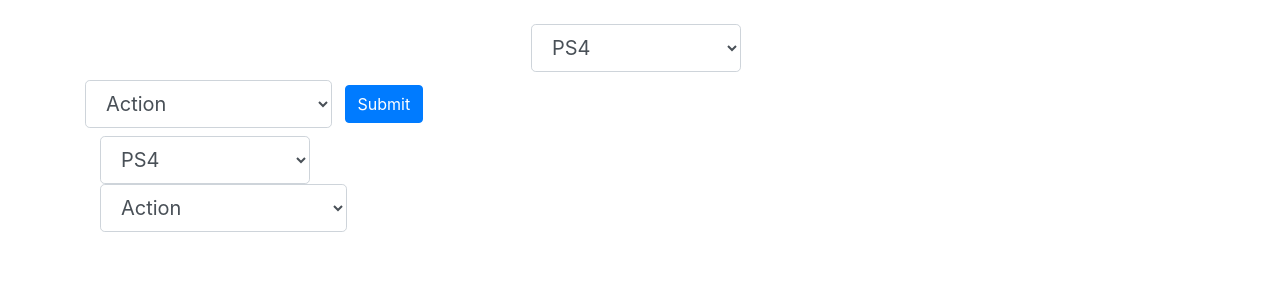
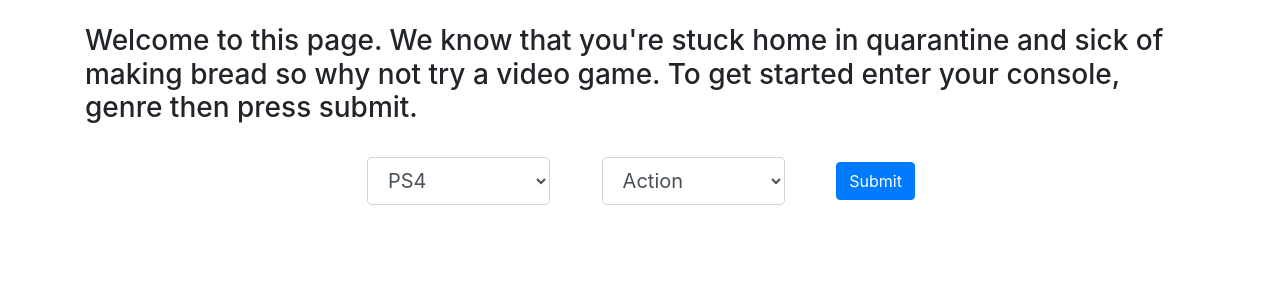
Before and after one commit to PatrickVFerrer/flask-game-recommender, a Flask app: page / in a window 1280 px wide. Shown: the part 56-356 px from the top of the page. Run offline with Flask 2, Linux system fonts and the light colour scheme; some libraries are stand-ins or nearby versions.

Commit message:
completed form

```diff
--- a/templates/index.html
+++ b/templates/index.html
@@ -18,19 +18,26 @@
 
 {% block content%}
 <br>
-<form class= "form-inline" style="text-align:center inline-block;">
-
-<div class="container input-group">
-<select class="form-control  mb-2 mr-sm-2 form-control-lg col col-lg-12" placeholder= "Select Your Console">
+<div class="container">
+<h3> Welcome to this page. We know that you're stuck home in quarantine and sick of making bread so why not try a video game. To get started enter your console, genre then press submit. <h3>
+</div>
+<br>
+<div class="form">
+<form class= "form-inline" action="game_recs" method="POST">
+<div class="container col col-lg-3">
+</div>
+<div class="container col col-lg-2">
+<select name= "console" class="form-control  mb-2 mr-sm-2 form-control-lg col col-lg-12" placeholder="Select Your Console" >
   <option>PS4</option>
   <option>XBox One</option>
   <option>Nintendo Switch</option>
+  <option>Apple/Android</option>
 </select>
 </div>
 
-<div class="container">
+<div class="container col col-lg-2">
 
-<select class="form-control  mb-2 mr-sm-2 form-control-lg col col-lg-12" placeholder="Select Your Genre">
+<select name="genre" class="form-control  mb-2 mr-sm-2 form-control-lg col col-lg-12" placeholder="Select Your Genre">
   <option>Action</option>
   <option>First Person Shooter</option>
   <option>Indie</option>
@@ -38,28 +45,14 @@
   <option>Racing</option>
   <option>Simulator</option>
 </select>
-
+</div>
+<div class="container col col-lg-1">
 <button type="submit" class="btn btn-primary mb-2">Submit</button>
-
+</div>
+<div class="container col col-lg-3">
+</div>
 </form>
 
-<div class="container">
-<select class="form-control form-control-lg col col-lg-6">
-  <option>PS4</option>
-  <option>XBox One</option>
-  <option>Nintendo Switch</option>
-</select>
 </div>
 
-<div class="container">
-
-<select class="form-control form-control-lg col col-lg-6">
-  <option>Action</option>
-  <option>First Person Shooter</option>
-  <option>Indie</option>
-  <option>RPG</option>
-  <option>Racing</option>
-  <option>Simulator</option>
-</select>
-
 {% endblock %}
```
Also changed, not shown: templates/game_recs.html (added, +26 -0 lines).
